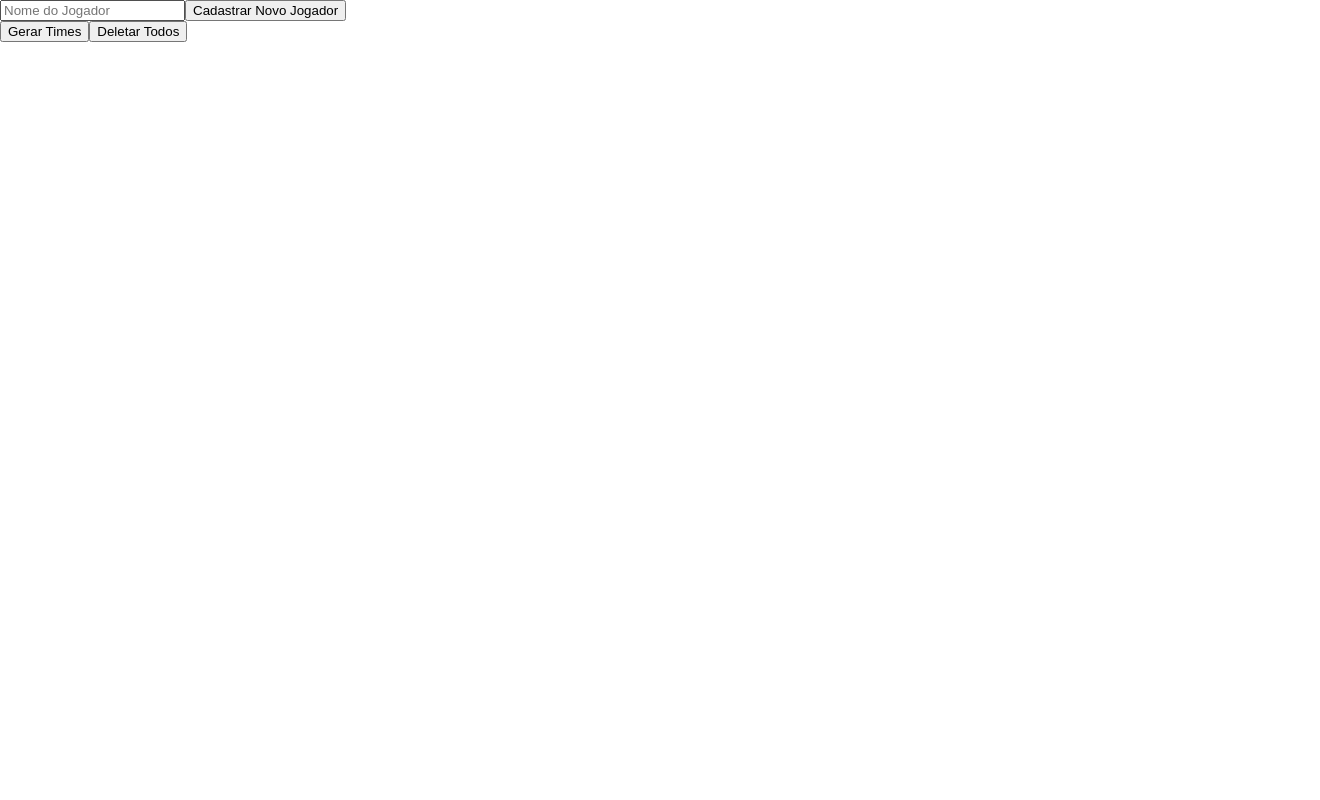
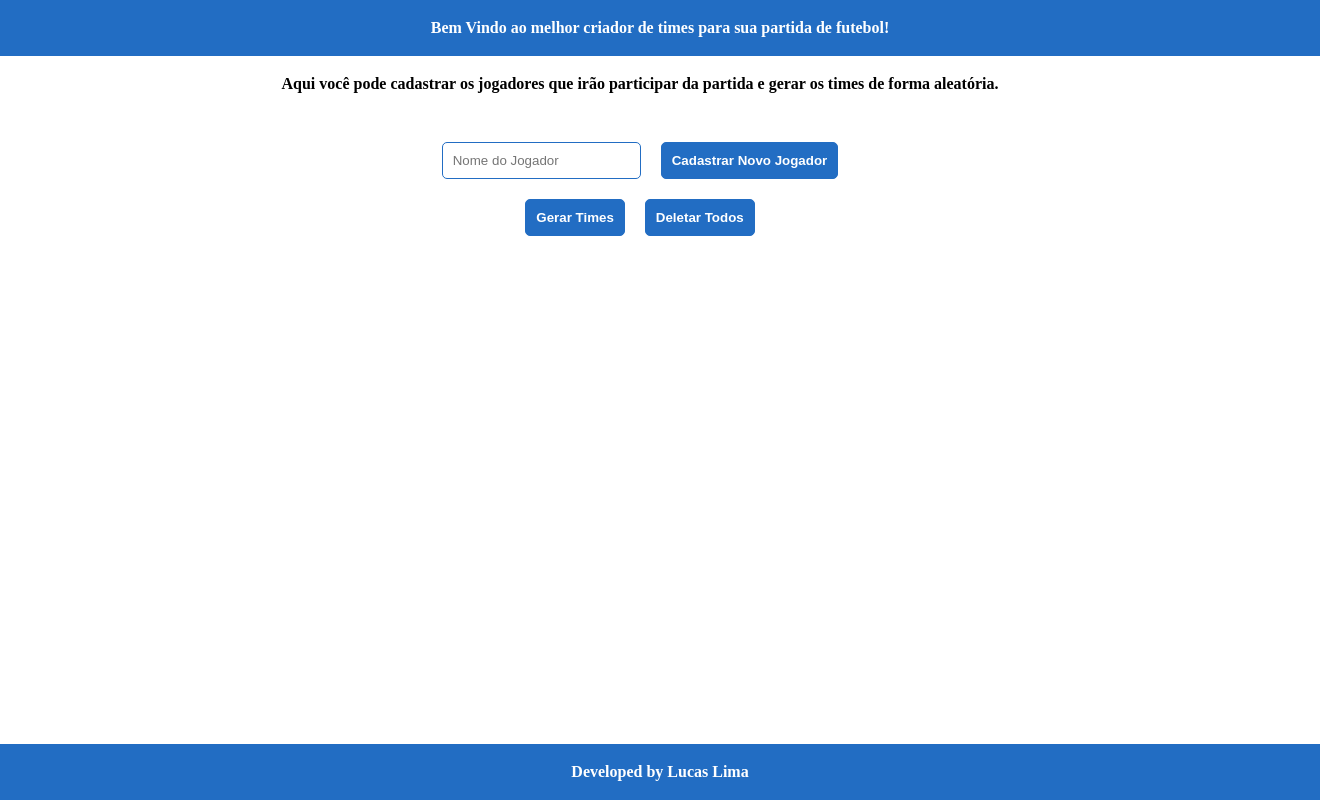
Before and after one commit to lucas-lima-dev/footballManager-front, an Angular app: page / in a window 1280 px wide. Shown: the whole page, 1320 px wide, since content can reach past the window. Built offline with nearby package versions, Linux system fonts and the light colour scheme.

Commit message:
feat: rendering home page elements with styled css

```diff
--- a/package.json
+++ b/package.json
@@ -18,6 +18,7 @@
     "@angular/platform-browser": "^16.2.0",
     "@angular/platform-browser-dynamic": "^16.2.0",
     "@angular/router": "^16.2.0",
+    "primeng": "^16.3.1",
     "rxjs": "~7.8.0",
     "tslib": "^2.3.0",
     "zone.js": "~0.13.0"
--- a/src/app/home/home.component.html
+++ b/src/app/home/home.component.html
@@ -1,3 +1,14 @@
+<div class="header">
+  <h1>Bem Vindo ao melhor criador de times para sua partida de futebol!</h1>
+</div>
+<div class="home-container">
+  <div class="description">
+    <p>
+      Aqui você pode cadastrar os jogadores que irão participar da partida e
+      gerar os times de forma aleatória.
+    </p>
+  </div>
+  <div class="form-container">
     <form (ngSubmit)="onSubmit()">
       <input
         type="text"
@@ -8,13 +19,20 @@
       <button type="submit">Cadastrar Novo Jogador</button>
     </form>
 
-<div>
+    <div class="styled-button">
       <button (click)="getTeams()">Gerar Times</button>
       <button (click)="deleteAll()">Deletar Todos</button>
     </div>
-<div *ngFor="let team of teamsData | keyvalue">
+  </div>
+</div>
+<div class="teams-container">
+  <div  *ngFor="let team of teamsData | keyvalue">
     <h2>{{ team.key }}</h2>
+    <div class="team-card">
       <ul>
         <li *ngFor="let player of team.value">{{ player }}</li>
       </ul>
     </div>
+  </div>
+</div>
+<div class="footer"><p>Developed by Lucas Lima</p></div>
--- a/src/app/home/home.component.scss
+++ b/src/app/home/home.component.scss
@@ -0,0 +1,142 @@
+.home-container {
+  display: flex;
+  flex-direction: column;
+  align-items: center;
+  justify-content: center;
+  width: auto;
+  height: auto;
+}
+
+.header {
+  background-color: #226dc3;
+  padding: 20px;
+  text-align: center;
+  font-weight: bold;
+
+  width: 100%;
+
+  h1 {
+    color: #ffffff;
+  }
+}
+
+.description {
+  padding: 20px;
+  text-align: center;
+  font-weight: bold;
+
+  width: auto;
+}
+
+.form-container {
+  display: flex;
+  flex-direction: column;
+  align-items: center;
+  justify-content: center;
+  padding: 20px;
+  text-align: center;
+  width: auto;
+}
+
+.form-container form {
+  display: flex;
+  align-items: center;
+  justify-content: center;
+  width: auto;
+
+  input {
+    width: auto;
+    padding: 10px;
+    margin: 10px;
+    border-radius: 5px;
+    border: 1px solid #226dc3;
+  }
+
+  button {
+    width: auto;
+    padding: 10px;
+    margin: 10px;
+    border-radius: 5px;
+    border: 1px solid #226dc3;
+    background-color: #226dc3;
+    color: #ffffff;
+    font-weight: bold;
+    cursor: pointer;
+  }
+}
+
+.styled-button {
+  display: flex;
+  align-items: center;
+  justify-content: center;
+  button {
+    width: auto;
+    padding: 10px;
+    margin: 10px;
+    border-radius: 5px;
+    border: 1px solid #226dc3;
+    background-color: #226dc3;
+    color: #ffffff;
+    font-weight: bold;
+    cursor: pointer;
+  }
+}
+
+.teams-container {
+  display: flex;
+  flex-direction: row;
+  flex-wrap: wrap;
+  align-items: center;
+  justify-content: center;
+  padding: 20px;
+  text-align: center;
+  width: auto;
+  height: auto;
+  overflow-y: auto;
+
+  h2{
+    width: auto;
+    text-align: center;
+    font-weight: bold;
+
+  }
+}
+
+.team-card {
+
+  width: auto;
+  height: auto;
+  margin: 10px;
+  border-radius: 5px;
+  border: 1px solid #226dc3;
+  background-color: #ffffff;
+  color: #226dc3;
+  font-weight: bold;
+
+  ul {
+    list-style: none;
+    padding: 0;
+    margin: 0;
+  }
+
+  li {
+    margin: 5px;
+  }
+}
+
+.footer {
+  margin-top: auto;
+  background-color: #226dc3;
+  padding: 20px;
+  text-align: center;
+  font-weight: bold;
+  width: 100%;
+  position: absolute;
+  bottom: 0;
+  left: 0;
+  right: 0;
+
+  p {
+    color: #ffffff;
+  }
+}
```
Also changed, not shown: 1 other file (tests, documents, lock files or other folders). Lines whose indentation alone changed are shown as unchanged.
